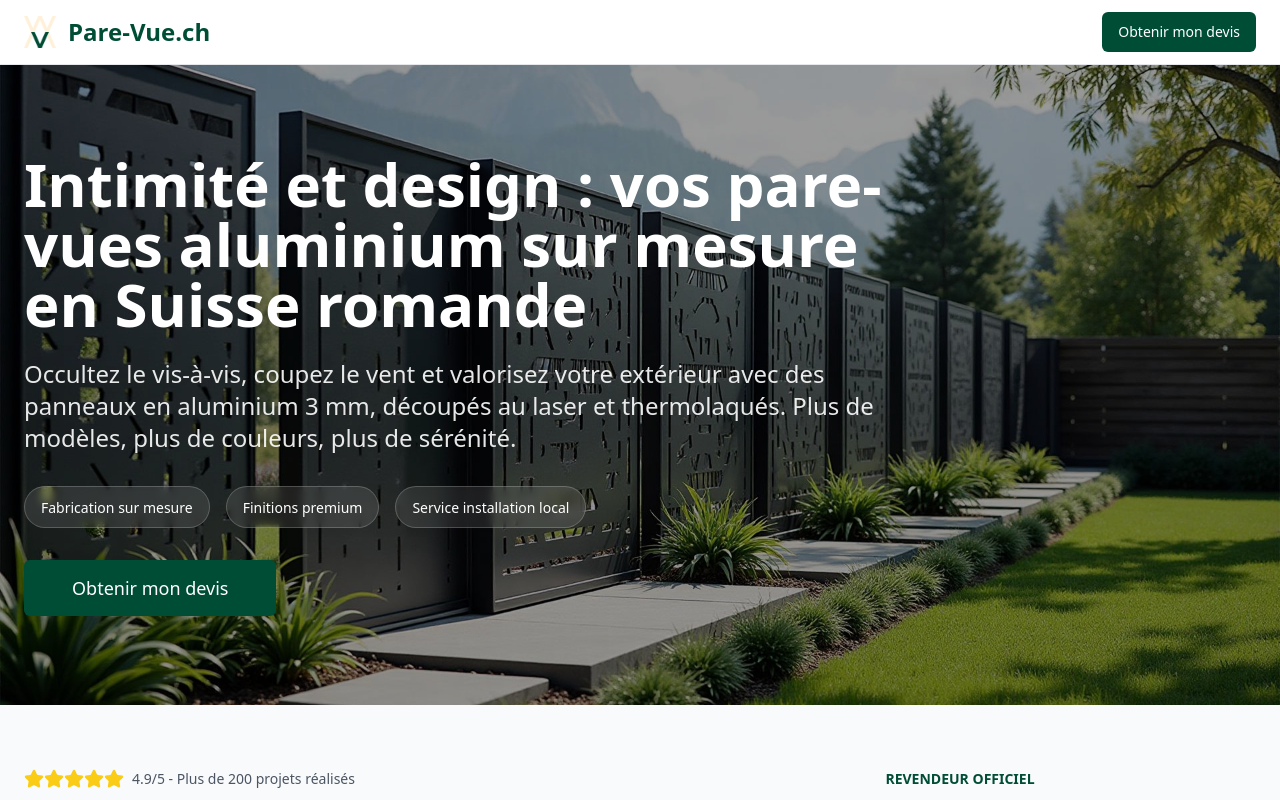
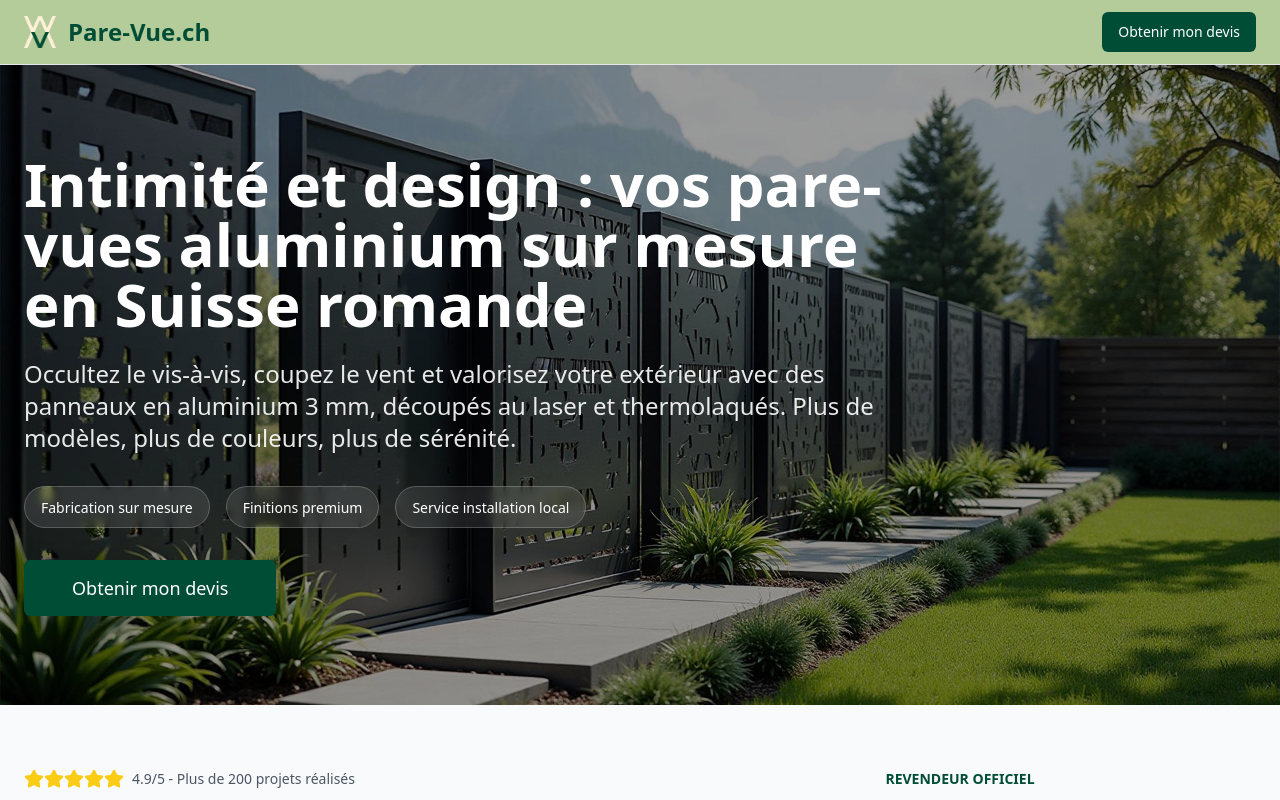
Before and after one commit to Valais-Web/parevuech-landing-page, a React (Vite) app: page / in a window 1280 px wide. Shown: the top 800 px of the page. Built offline with nearby package versions, Linux system fonts and the light colour scheme; the HTML template or start-up script is replaced by a standard one.

Commit message:
Fix header background color

```diff
--- a/src/components/Header.tsx
+++ b/src/components/Header.tsx
@@ -1,6 +1,16 @@
+import { useEffect, useState } from "react";
 import { Button } from "@/components/ui/button";
 
 const Header = () => {
+  const [isScrolled, setIsScrolled] = useState(false);
+
+  useEffect(() => {
+    const onScroll = () => setIsScrolled(window.scrollY > 0);
+    onScroll();
+    window.addEventListener('scroll', onScroll, { passive: true });
+    return () => window.removeEventListener('scroll', onScroll);
+  }, []);
+
   const scrollToDevis = () => {
     const devisSection = document.getElementById('devis');
     if (devisSection) {
@@ -9,7 +19,7 @@ const Header = () => {
   };
 
   return (
-    <header className="sticky top-0 z-50 bg-brand-sage border-b border-gray-200">
+    <header className={`sticky top-0 z-50 border-b border-gray-200 ${isScrolled ? 'bg-[rgba(180,204,153,0.9)]' : 'bg-[#B4CC99]'}`}>
       <div className="container mx-auto px-6 h-16 flex items-center justify-between">
         <div className="flex items-center gap-3">
           <img src="/lovable-uploads/logo-pare-vue.png" alt="Pare-Vue.ch Logo" className="w-8 h-8 object-contain" />
```
